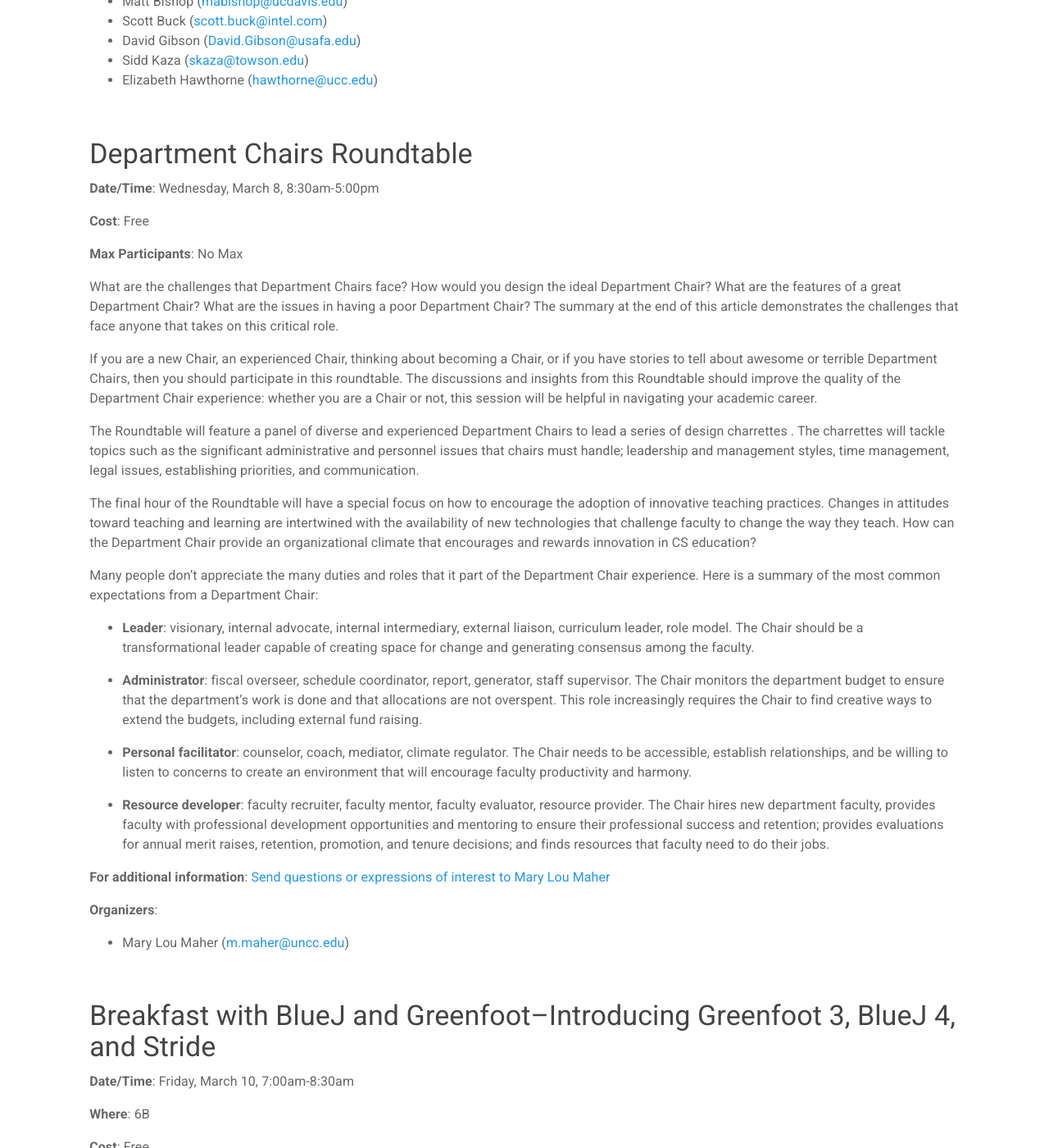
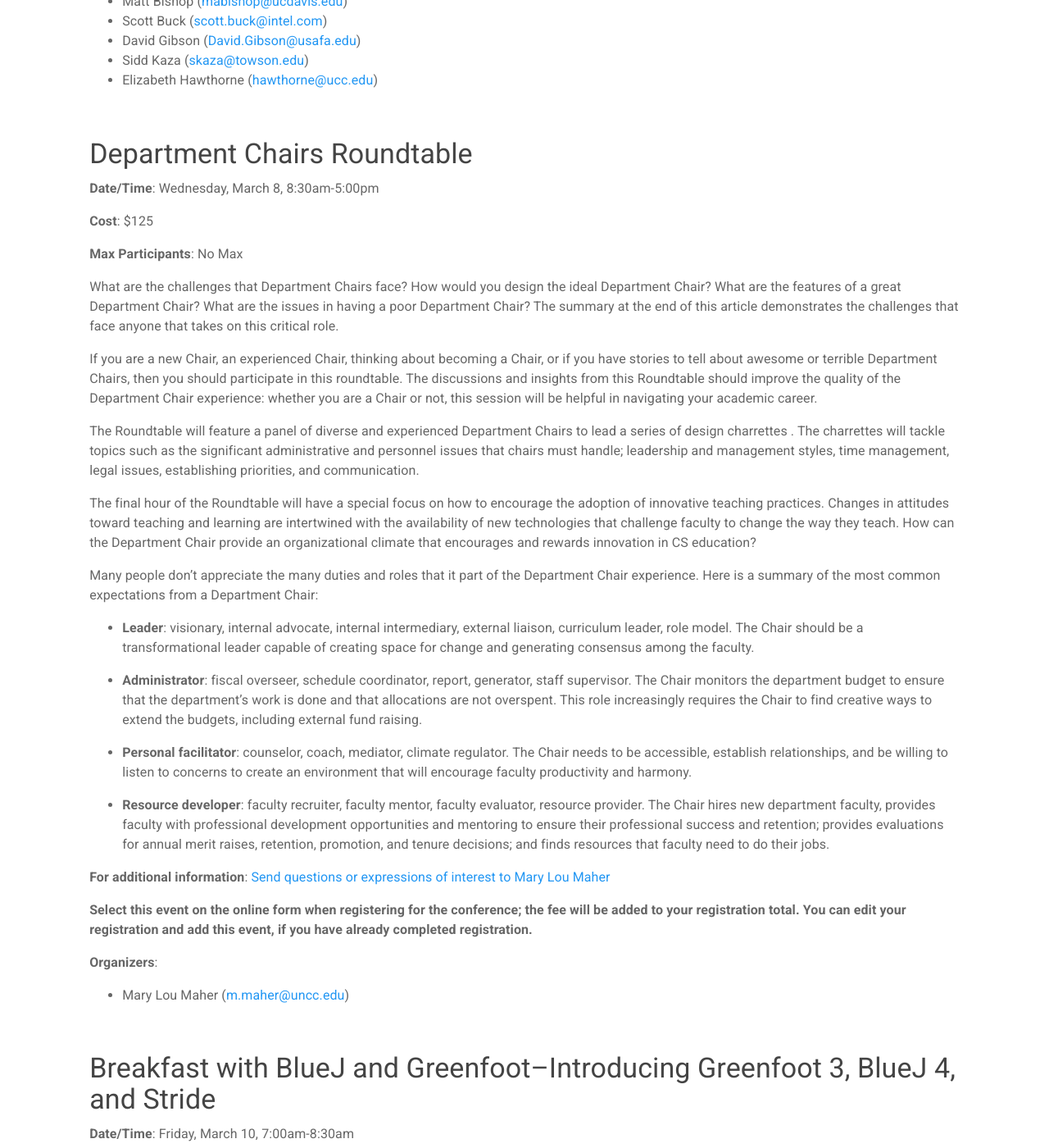
Before and after one commit to sigcsets/sigcse2017, a Jekyll site: the page built from attendees/presymposium.md, in a window 1280 px wide and 1400 px high, scrolled down 6448 px. Shown: the whole window at 82% size. Built offline with Jekyll 4.4.1, drawn with Linux system fonts in a browser that asks for light colours.

Commit message:
Corrected fee/registration info for chairs roundtable.

```diff
--- a/_data/presymposium.yml
+++ b/_data/presymposium.yml
@@ -299,7 +299,7 @@
 - name: Department Chairs Roundtable
   date: Wednesday, March 8, 8:30am-5:00pm
   #room:
-  cost: Free
+  cost: $125
   max: No Max
   blurb: |
     What are the challenges that Department Chairs face? How would you design
@@ -356,7 +356,10 @@
         and tenure decisions; and finds resources that faculty need to do
         their jobs.
   info: Send questions or expressions of interest to Mary Lou Maher
-  # register: ""
+  register: Select this event on the online form when registering for the
+    conference; the fee will be added to your registration total.  You can
+    edit your registration and add this event, if you have already completed
+    registration.
   organizers:
     - name: Mary Lou Maher
       email: m.maher@uncc.edu
```
